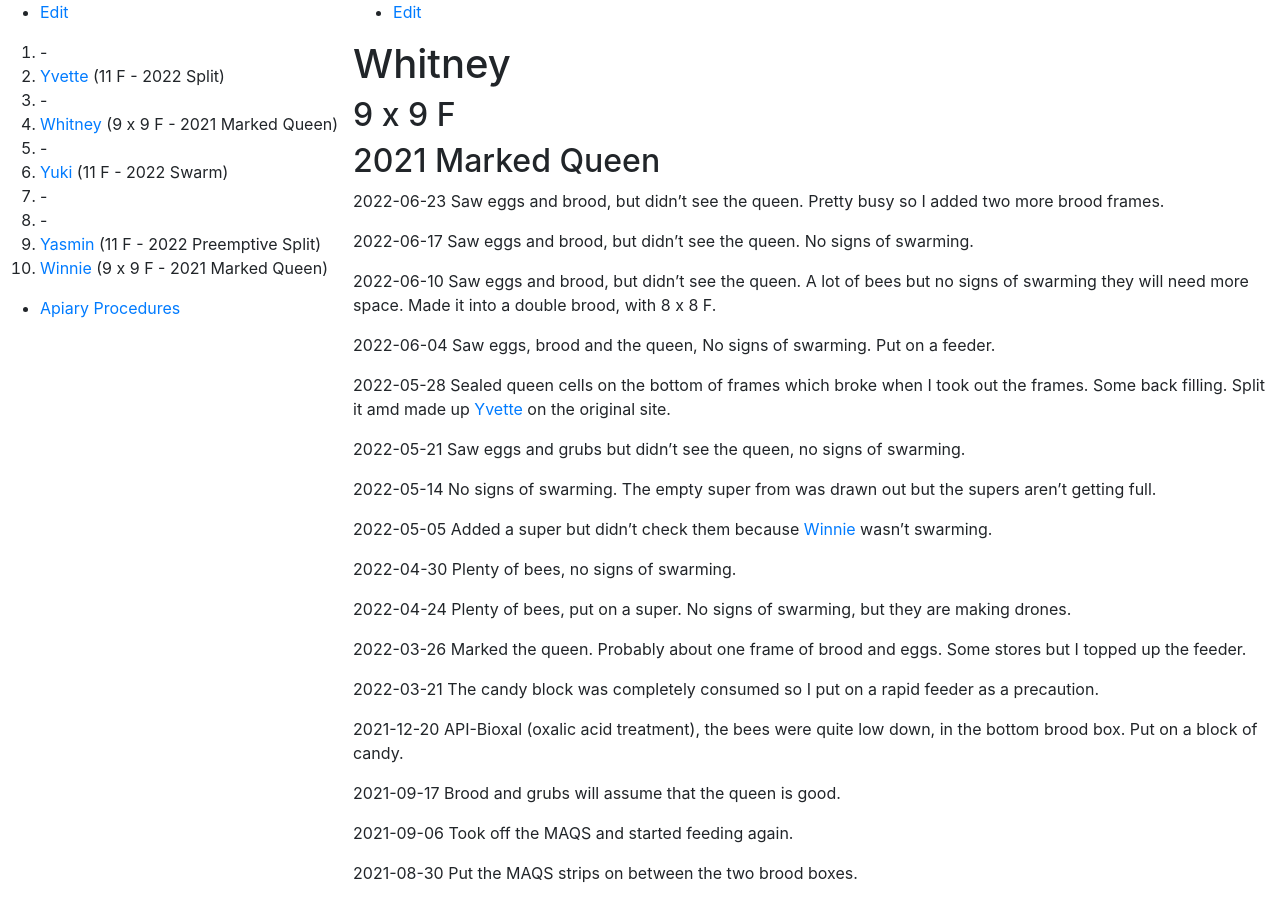
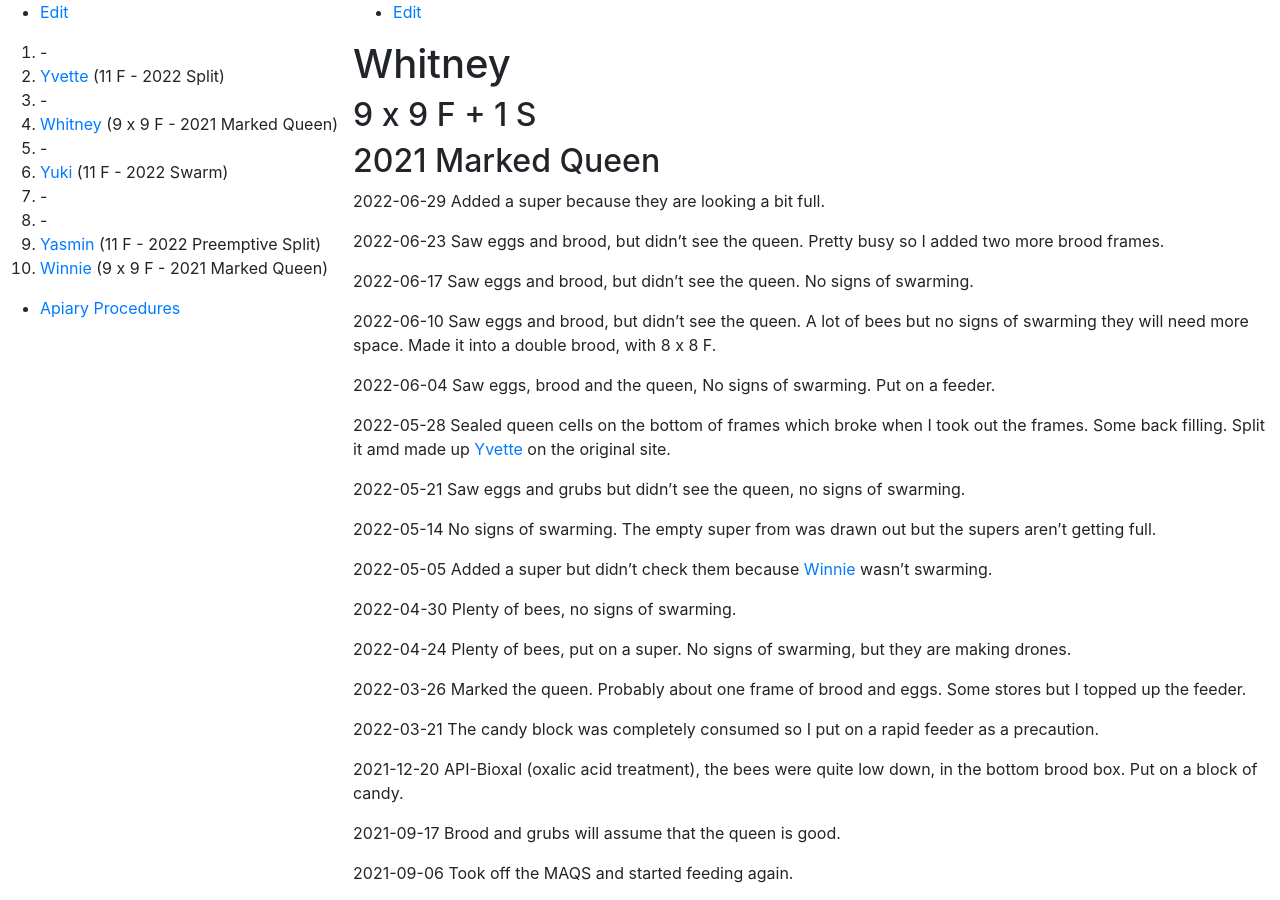
Before and after one commit to joejcollins/rhapsody-angel, a Jekyll site: the page built from queens/2021-whitney.md, in a window 1280 px wide and 900 px high. Built offline with Jekyll 4.4.1, drawn with Linux system fonts in a browser that asks for light colours; our own code applies the rules of GitHub Pages for plain Markdown files.

Commit message:
Update 2021-whitney.md

```diff
--- a/queens/2021-whitney.md
+++ b/queens/2021-whitney.md
@@ -1,8 +1,10 @@
 # Whitney
 
-## 9 x 9 F
+## 9 x 9 F + 1 S
 
 ## 2021 Marked Queen
+
+2022-06-29 Added a super because they are looking a bit full.
 
 2022-06-23 Saw eggs and brood, but didn't see the queen. Pretty busy so I added two more brood frames.
 
```
